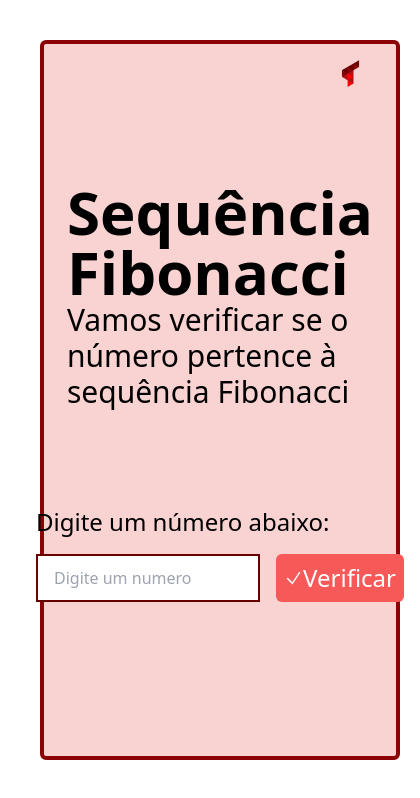
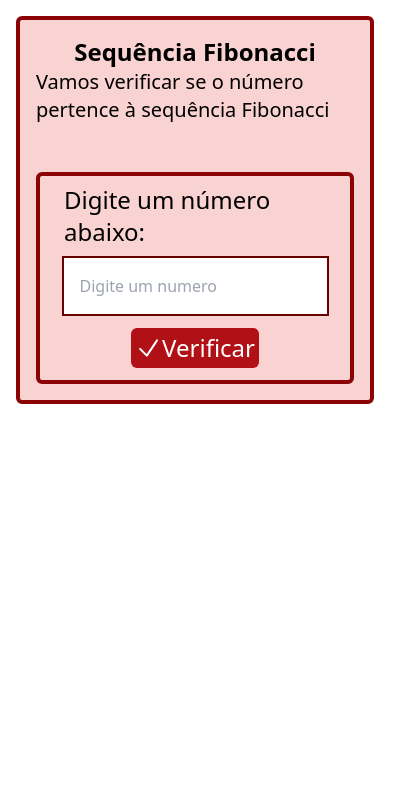
Before and after one commit to GabiOlivFarias/Fibonacci-validator, a Vue app in the folder fibonacci-validate/: page / in a window 390 px wide. Shown: the top 798 px of the page, 420 px wide, since content can reach past the window. Built offline with nearby package versions, Linux system fonts and the light colour scheme.

Commit message:
[UPDATE] adaptation mobile

```diff
--- a/fibonacci-validate/src/App.vue
+++ b/fibonacci-validate/src/App.vue
@@ -1,11 +1,11 @@
 <template>
-  <div class="relative m-10 min-h-180 min-w-90 bg-light-red border-4 border-solid border-secundary rounded-md p-7 flex flex-col justify-center items-center">
-    <img src="../public/images/logo.png" class="absolute top-0 right-0 w-1/6 px-4 mt-4 mr-4" />
-    <div class="pb-24">
-      <h1 class="flex justify-center font-bold text-6xl">
+  <div class="relative md:m-8 m-4 min-h-screen md:min-w-full bg-light-red border-4 border-solid border-secundary rounded-md md:p-7 p-4 flex flex-col justify-center items-center">
+    <img class="hidden lg:block absolute top-0 right-0 w-1/6 px-4 mt-4 mr-4" src="../public/images/logo.png" />
+    <div class="md:pb-24 pb-12">
+      <h1 class="flex justify-center font-bold md:text-5xl text-2xl">
         {{ $t('tittle') }}
       </h1>
-      <p class="flex justify-center font-medium text-3xl">
+      <p class="flex justify-center font-medium md:text-2xl text-xl">
         {{ $t('subtittle') }}
       </p>
     </div>
--- a/fibonacci-validate/src/components/globals/buttons/ValidateNumberButton.vue
+++ b/fibonacci-validate/src/components/globals/buttons/ValidateNumberButton.vue
@@ -1,6 +1,6 @@
 <template>
   <div class="flex flex-row justify-center">
-    <button class="m-2 p-2 text-2xl text-white bg-medium-red w-32 rounded-md flex flex-row hover:drop-shadow-red-1">
+    <button class="md:m-2 m-1 md:p-2 p-1 text-2xl text-white bg-tertiary w-32 rounded-md flex flex-row hover:drop-shadow-red-1">
       <ValidateIcon class="text-white"/>
       <p>
         {{ $t('buttons.send') }}
--- a/fibonacci-validate/src/components/globals/input/NumberInput.vue
+++ b/fibonacci-validate/src/components/globals/input/NumberInput.vue
@@ -1,16 +1,18 @@
 <template>
-    <div class="flex flex-row p-2">
+    <div>
+      <div class="md:flex md:flex-row md:p-2">
         <input
           id="number"
           type="text"
           :placeholder="$t('placeholders.type_number')"
-        class="size-12 w-56 cursor-text p-4 m-2 appearance-none border-2 border-solid border-primary"
+          class="md:size-12 md:w-56 cursor-text p-4 m-2 appearance-none border-2 border-solid border-primary"
           @input="onInput"
         />
         <ValidateNumberButton @click="validateNumber" />
       </div>
       <div v-if="resultMessage" class="result-container font-medium text-2xl">
         <h3>{{ resultMessage }}</h3>
+      </div>
     </div>
 </template>
 
--- a/fibonacci-validate/src/composable/ValidatorView.vue
+++ b/fibonacci-validate/src/composable/ValidatorView.vue
@@ -1,9 +1,11 @@
 <template>
-    <div>
+    <div class="md:w-full md:max-w-screen-md bg-light-red border-4 border-solid border-secundary rounded-md flex justify-center">
+      <div class="flex flex-col items-center p-2 w-full">
         <p class="flex justify-start pl-4 font-regular text-2xl">
             {{ $t('view.instruction') }}
         </p>
         <NumberInput />
+      </div>
     </div>
 </template>
 
```
Lines whose indentation alone changed are shown as unchanged.
